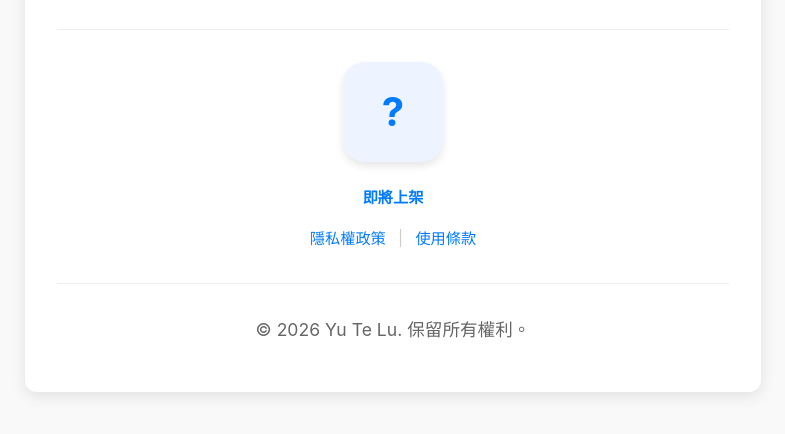
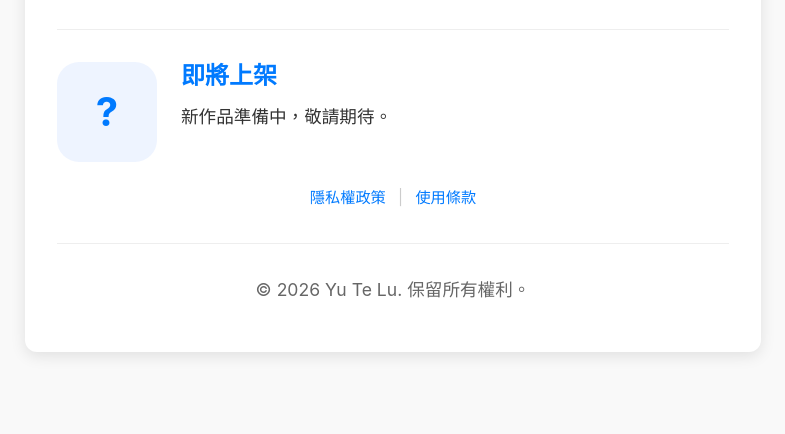
Before and after one commit to 123derder/123derder.github.io, a plain HTML site: page index.html in a window 1280 px wide. Shown: the part 1250-1684 px from the top of the page, without its empty margins (247-1032 px from the left). Drawn offline with Linux system fonts and the light colour scheme.

Commit message:
update app section to include app details and improve layout

```diff
--- a/index.html
+++ b/index.html
@@ -489,13 +489,15 @@
 
             <!-- 待上架的 App：上架後換成圖示、名稱、說明與 App Store 連結 -->
             <div class="app-section">
-                <div class="app-info" style="grid-template-columns: 1fr; justify-items: center;">
-                    <div class="app-icon" style="display:flex; align-items:center; justify-content:center; background-color:#eef4ff; color:#007aff; font-weight:700; font-size:2.5rem;">
+                <div class="app-info">
+                    <div class="app-icon" style="box-shadow: none; display:flex; align-items:center; justify-content:center; background-color:#eef4ff; color:#007aff; font-weight:700; font-size:2.5rem;">
                         ?
                     </div>
+                    <div class="app-details">
+                        <h2 class="app-title" style="color: #007aff;" data-zh="即將上架" data-en="Coming Soon">即將上架</h2>
+                        <p class="app-description" data-zh="新作品準備中，敬請期待。" data-en="A new app is on the way. Stay tuned.">新作品準備中，敬請期待。</p>
+                    </div>
                 </div>
-
-                <p style="margin-top: 1rem; font-size: 0.95rem; color: #007aff; font-weight: 600; text-align: center;" data-zh="即將上架" data-en="Coming Soon">即將上架</p>
 
                 <p style="margin-top: 0.5rem; font-size: 0.95rem; text-align: center;">
                     <a href="coming-soon/privacy.html" data-zh="隱私權政策" data-en="Privacy Policy">隱私權政策</a>
```
